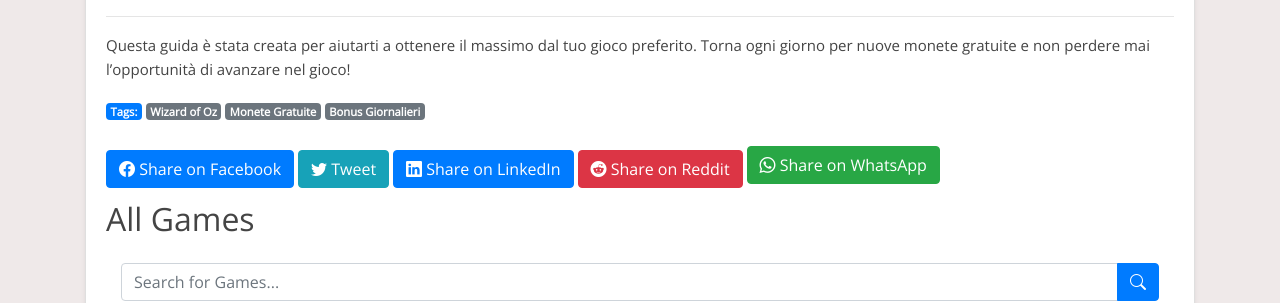
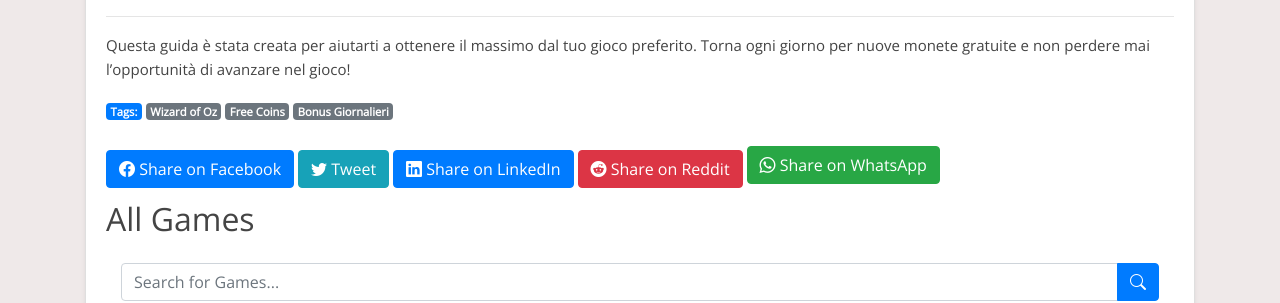
Before and after one commit to Prollad99/bs-net, a Jekyll site: the page built from it/_posts/2024-07-30-wizard-of-oz.md, in a window 1280 px wide and 900 px high, scrolled down 8013 px. Shown: the part 156-459 px from the top of the window. Built offline with Jekyll 4.4.1, drawn with Linux system fonts in a browser that asks for light colours; nearby versions of some CDN libraries; comment, search, counter and statistics services are not loaded.

Commit message:
Update 2024-07-30-wizard-of-oz.md

```diff
--- a/it/_posts/2024-07-30-wizard-of-oz.md
+++ b/it/_posts/2024-07-30-wizard-of-oz.md
@@ -2,7 +2,7 @@
 layout: post
 title: "Wizard of Oz Free Coins: Ottieni Monete Gratuite Ogni Giorno!"
 date: 2024-07-30
-tags: [Wizard of Oz, Monete Gratuite, Bonus Giornalieri]
+tags: [Wizard of Oz, Free Coins, Bonus Giornalieri]
 author: BonusCollector.net
 description: "Scopri come ottenere monete gratuite ogni giorno per il gioco Wizard of Oz e continua a divertirti con i tuoi personaggi preferiti!"
 lang: it
```
